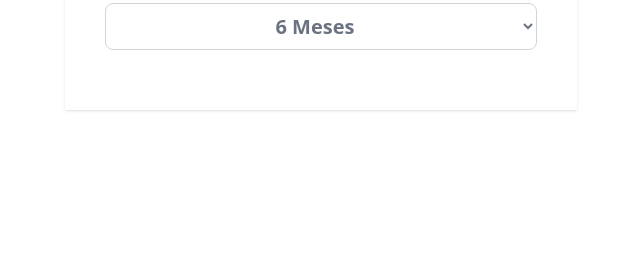
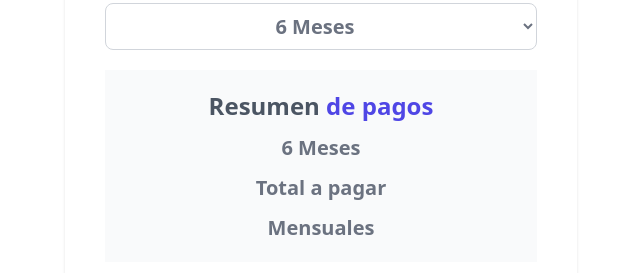
Before and after one commit to jonanv/javascript-course2, a Vue app in the folder 55-PROYECTO-CotizadorPrestamos-Vue/: page / in a window 1280 px wide. Shown: the part 421-694 px from the top of the page, without its empty margins (319-959 px from the left). Built offline with nearby package versions, Linux system fonts and the light colour scheme.

Commit message:
:sparkles: (project-loan-calculator-vue): Create section resume

```diff
--- a/55-PROYECTO-CotizadorPrestamos-Vue/src/App.vue
+++ b/55-PROYECTO-CotizadorPrestamos-Vue/src/App.vue
@@ -70,5 +70,15 @@
                 <option value="48">48 Meses</option>
             </select>
         </div>
+
+        <div class="my-5 space-y-3 bg-gray-50 p-5">
+            <h2 class="text-2xl font-extrabold text-gray-600 text-center">
+                Resumen <span class="text-indigo-600">de pagos</span>
+            </h2>
+
+            <p class="text-xl text-gray-500 text-center font-bold">{{ meses }} Meses</p>
+            <p class="text-xl text-gray-500 text-center font-bold">Total a pagar</p>
+            <p class="text-xl text-gray-500 text-center font-bold">Mensuales</p>
+        </div>
     </div>
 </template>
```
